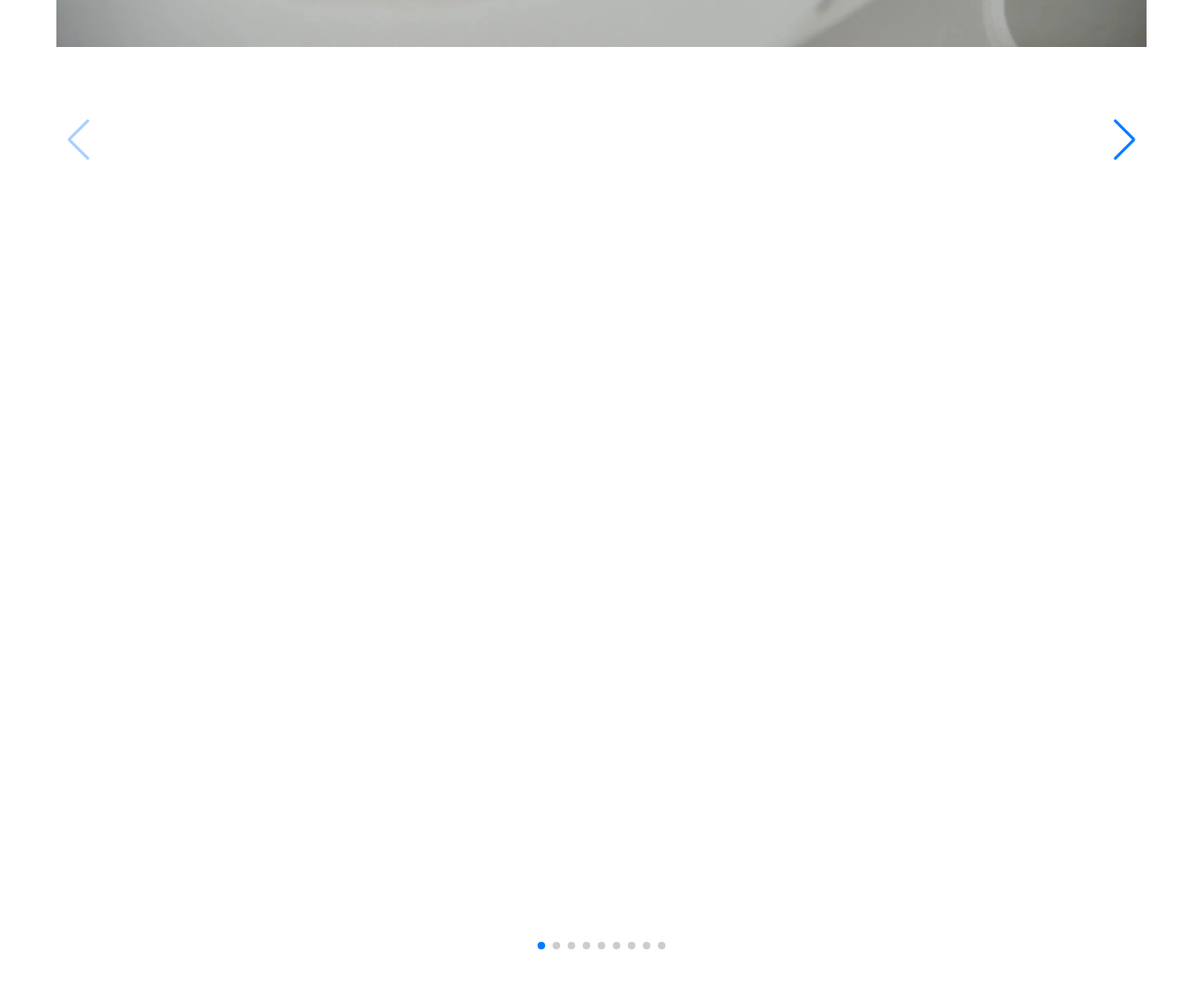
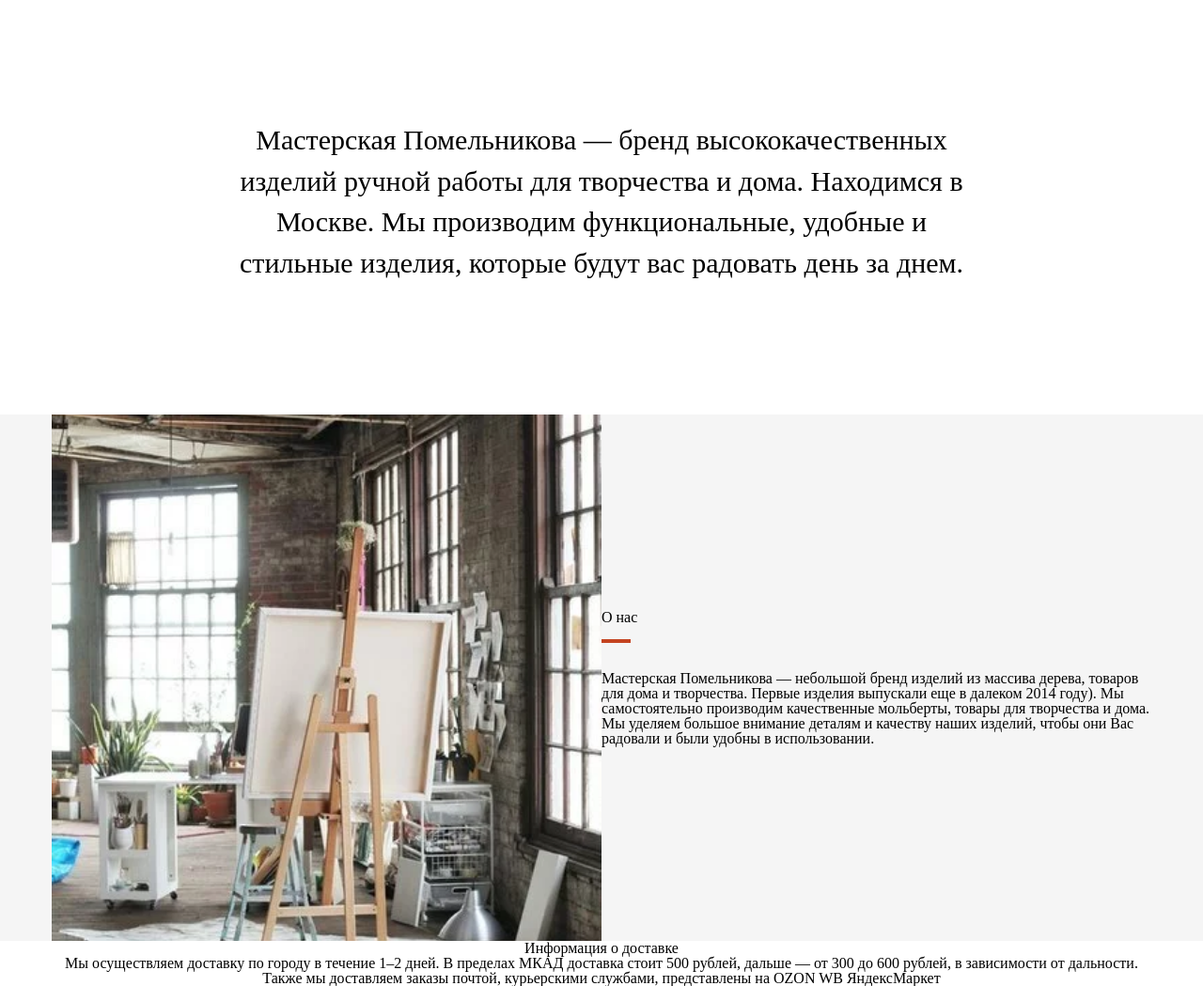
Before and after one commit to perfectiones/pomelnik-handmade, a plain HTML site: page index.html in a window 1280 px wide. Shown: the part 952-2001 px from the top of the page at 94% size. Before the commit the page ends 1973 px from the top, so only its background shows below. Drawn offline with nearby package versions, Linux system fonts and the light colour scheme.

Commit message:
add about-us

```diff
--- a/index.html
+++ b/index.html
@@ -26,7 +26,7 @@
               <a href="#"><p>Портфолио</p></a>
             </li>
             <li class="list__item">
-              <a href="#"><p>О нас</p></a>
+              <a href="#about-us"><p>О нас</p></a>
             </li>
             <li class="list__item">
               <a href="#"><p>Доставка</p></a>
@@ -55,7 +55,7 @@
               <a href="#"><p>Портфолио</p></a>
             </li>
             <li class="list__item">
-              <a href="#"><p>О нас</p></a>
+              <a href="#about-us"><p>О нас</p></a>
             </li>
             <li class="list__item">
               <a href="#"><p>Доставка</p></a>
@@ -71,39 +71,99 @@
         <div class="swiper mySwiper">
           <div class="swiper-wrapper">
             <div class="swiper-slide">
-                <img src="./src/img/slides/slide.jpeg" alt="">
+              <img src="./src/img/slides/slide.jpeg" alt="" />
             </div>
             <div class="swiper-slide">
-                <img src="./src/img/slides/slide-2.jpeg" alt="">
+              <img src="./src/img/slides/slide-2.jpeg" alt="" />
             </div>
             <div class="swiper-slide">
-                <img src="./src/img/slides/slide-3.jpg" alt="">
+              <img src="./src/img/slides/slide-3.jpg" alt="" />
             </div>
             <div class="swiper-slide">
-                <img src="./src/img/slides/slide-4.jpeg" alt="">
+              <img src="./src/img/slides/slide-4.jpeg" alt="" />
             </div>
             <div class="swiper-slide">
-                <img src="./src/img/slides/slide-5.jpg" alt="">
+              <img src="./src/img/slides/slide-5.jpg" alt="" />
             </div>
             <div class="swiper-slide">
-                <img src="./src/img/slides/slide-6.jpeg" alt="">
+              <img src="./src/img/slides/slide-6.jpeg" alt="" />
             </div>
             <div class="swiper-slide">
-                <img src="./src/img/slides/slide-7.jpeg" alt="">
+              <img src="./src/img/slides/slide-7.jpeg" alt="" />
             </div>
             <div class="swiper-slide">
-                <img src="./src/img/slides/slide8.jpeg" alt="">
+              <img src="./src/img/slides/slide8.jpeg" alt="" />
             </div>
             <div class="swiper-slide">
-                <img src="./src/img/slides/slide-9.jpeg" alt="">
+              <img src="./src/img/slides/slide-9.jpeg" alt="" />
             </div>
           </div>
-          <div class="swiper-button-next"></div>
-          <div class="swiper-button-prev"></div>
+          <div class="s-button-next">next</div>
+          <div class="s-button-prev">prev</div>
           <div class="swiper-pagination"></div>
         </div>
+        <!-- СДЕЛАТЬ ШРИФТ -->
+        <section id="start__text">
+          <div class="main__text container">
+            <p>
+              Мастерская Помельникова — бренд высококачественных изделий ручной
+              работы для творчества и дома. Находимся в Москве. Мы производим
+              функциональные, удобные и стильные изделия, которые будут вас
+              радовать день за днем.
+            </p>
+          </div>
+        </section>
+
+        <section id="about-us">
+          <div class="about-us container">
+            <div class="about-us__img"></div>
+            <div class="about-us__text">
+              <div class="text__title">
+                <p>О нас</p>
+              </div>
+              <div class="text__main">
+                <p>
+                  Мастерская Помельникова — небольшой бренд изделий из массива
+                  дерева, товаров для дома и творчества. Первые изделия
+                  выпускали еще в далеком 2014 году). Мы самостоятельно
+                  производим качественные мольберты, товары для творчества и
+                  дома. Мы уделяем большое внимание деталям и качеству наших
+                  изделий, чтобы они Вас радовали и были удобны в использовании.
+                </p>
+              </div>
+            </div>
+          </div>
+        </section>
+        <section id="delivery">
+          <div class="delivery container">
+            <div class="delivery__img"></div>
+
+            <div class="delivery__text">
+              <div class="text__title">
+                <p>Информация о доставке</p>
+              </div>
+              <div class="text__subtitle">
+                <p>
+                  Мы осуществляем доставку по городу в течение 1–2 дней. В
+                  пределах МКАД доставка стоит 500 рублей, дальше — от 300 до
+                  600 рублей, в зависимости от дальности. Также мы доставляем
+                  заказы почтой, курьерскими службами, представлены на OZON WB
+                  ЯндексМаркет
+                </p>
+              </div>
+            </div>
+          </div>
+        </section>
+        <footer>
+          <div class="contacts"></div>
+        </footer>
       </main>
     </div>
+    <script
+      src="https://code.jquery.com/jquery-3.6.4.min.js"
+      integrity="sha256-oP6HI9z1XaZNBrJURtCoUT5SUnxFr8s3BzRl+cbzUq8="
+      crossorigin="anonymous"
+    ></script>
     <script src="https://cdn.jsdelivr.net/npm/swiper@9/swiper-bundle.min.js"></script>
     <script src="./script.js"></script>
   </body>
--- a/script.js
+++ b/script.js
@@ -1,12 +1,25 @@
+let body = document.querySelector("body");
+
 // SWIPER
 
 var swiper = new Swiper(".mySwiper", {
   navigation: {
-    nextEl: ".swiper-button-next",
-    prevEl: ".swiper-button-prev",
+    nextEl: ".s-button-next",
+    prevEl: ".s-button-prev",
   },
+
   pagination: {
     el: ".swiper-pagination",
+    clickable: true,
+  },
+
+  loop: true,
+
+  speed: 650,
+
+  autoplay: {
+    delay: 2500,
+    disableOnInteraction: false,
   },
 });
 
@@ -20,4 +33,14 @@ if (header) {
     mobileNav.classList.toggle("active");
     headerBurger.classList.toggle("active");
   });
+
 }
+
+
+$(document).ready(function () {
+  $("body").on('click', '[href*="#"]', function(e){
+    var fixed_offset = 100;
+    $('html,body').stop().animate({ scrollTop: $(this.hash).offset().top - fixed_offset }, 1000);
+    e.preventDefault();
+  });
+});
--- a/style.css
+++ b/style.css
@@ -51,7 +51,7 @@ header .header__container {
 
   width: 100%;
   margin-top: 20px;
-  margin-bottom: 10px;
+  margin-bottom: 20px;
 }
 .header__list .list__item {
   cursor: pointer;
@@ -75,8 +75,7 @@ header .header__container {
   transition: width 0.4s ease-in-out; /*данное свойство отвечает за плавное изменение ширины. Здесь можно задать время анимации в секундах (в данном случае задано 0.4 секунды)*/
 }
 
-.header__list .list__item a:hover:after,
-.header__list .list__item a:focus:after {
+.header__list .list__item a:hover:after{
   width: 100%;
 }
 
@@ -178,7 +177,59 @@ header .header__container {
 /* SWIPER */
 
 .swiper{
+
+  margin-top: 50px;
+  margin-bottom: 30px;
+
+
   max-width: 1160px;
+  max-height: 650px;
+}
+
+.s-button-next{
+  position: absolute;
+  top: 50%;
+  left: 100%;
+
+  width: 10px;
+  height: 3px;
+
+  background-color: black;
+  z-index: 10;
+
+}
+
+.s-button-prev{
+  position: absolute;
+  top: 50%;
+  right: 100%;
+
+  width: 10px;
+  height: 3px;
+
+  background-color: black;
+  z-index: 10;
+}
+
+.swiper-pagination-bullet{
+  width: 8px !important;
+  height: 8px !important;
+
+  border-radius: 50% !important;
+
+  background-color: #c44320 !important;
+  transition: all 0.7s;
+
+  cursor: pointer;
+}
+
+.swiper-pagination-bullet:hover{
+  background-color: #5c1705 !important;
+  opacity: 1;
+}
+
+.swiper-pagination-bullet-active{
+  background-color: #5c1705 !important;
 }
 
 .swiper-slide img{
@@ -186,6 +237,85 @@ header .header__container {
   height: 100%;
 }
 
+
+.main__text{
+  padding: 0 195px;
+  margin-top: 140px;
+  margin-bottom: 140px;
+
+  font-size: 30px;
+  line-height: 1.45;
+  font-weight: 300;
+
+  text-align: center;
+}
+
+
+/* О НАС */
+
+#about-us{
+  background-color: #f5f5f5;
+}
+.about-us{
+  display: flex;
+  align-items: center;
+
+}
+
+.about-us__img{
+  background-size: cover;
+  background-position: center;
+  background-repeat: no-repeat;
+  background-image: url("./src/img/about-us/about-us-img.jpg");
+
+  height: 560px;
+  width: 50%;
+
+}
+
+.about-us__text{
+  display: flex;
+  flex-direction: column;
+  gap: 30px;
+
+  width: 50%;
+}
+
+.about-us__text .text__title{
+  width: fit-content;
+}
+
+.about-us__text .text__title ::after{
+
+  content: "";
+  display: block;
+
+  width: 80%;
+  height: 4px;
+
+  background-color: #c44320;
+
+  margin-top: 15px;
+}
+
+
+/* DELIVERY */
+
+.delivery{
+  text-align: center;
+}
+
+@media (max-width: 1024px) {
+  .main__text{
+
+    margin-top: calc( 30px + (140 - 30) * ((100vw - 320px) / (1200 - 320)));
+    padding: 0 calc( 30px + (140 - 30) * ((100vw - 320px) / (1200 - 320)));
+    margin-bottom: calc( 30px + (140 - 30) * ((100vw - 320px) / (1200 - 320)));
+
+    font-size: calc( 15px + (30 - 15) * ((100vw - 320px) / (1200 - 320)));
+  }
+
+}
 @media (max-width: 768px) {
   .mob-nav {
     display: flex;
@@ -193,7 +323,7 @@ header .header__container {
     top: 0;
     right: -100%;
     width: 100%;
-    height: 100vh;
+    height: 100%;
     background-color: #ffff;
     z-index: 3;
 
@@ -203,6 +333,10 @@ header .header__container {
   .mob-nav.active {
     right: 0%;
   }
+
+  .about-us{
+    flex-direction: column;
+  }
 }
 @media (max-width: 500px) {
 }
```
Also changed, not shown: src/img/about-us/about-us-img.jpg (added).
